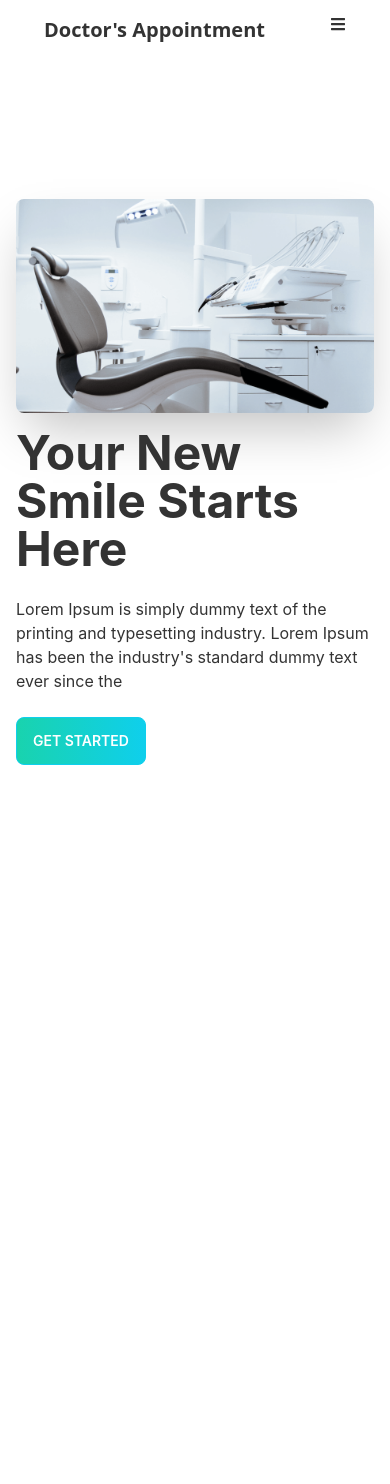
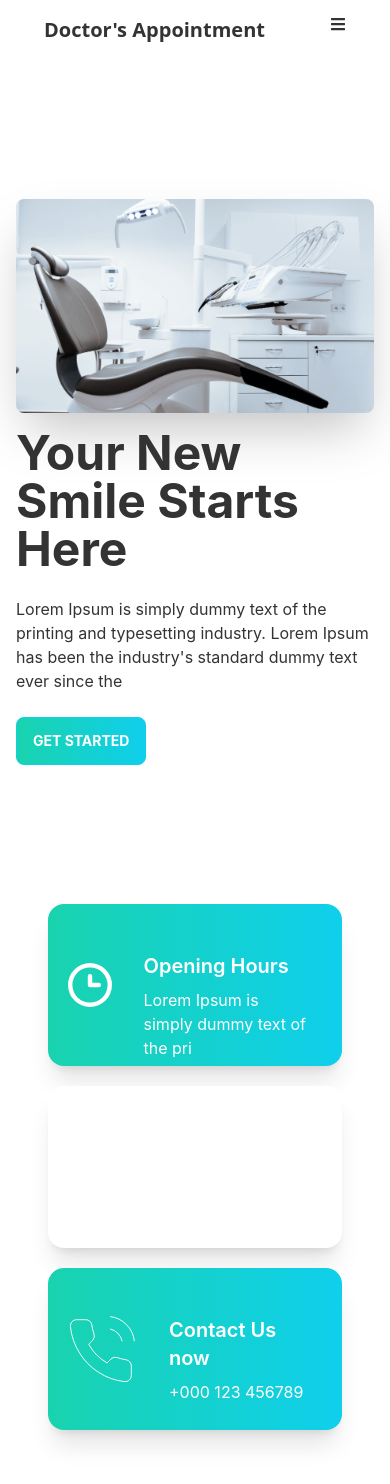
Before and after one commit to Eity2021/Doctor-Appoinment-project-Client, a React (Create React App) app: page / in a window 390 px wide. Shown: the top 1484 px of the page. Before the commit the page ends 904 px from the top, so only its background shows below. Built offline with nearby package versions, Linux system fonts and the light colour scheme.

Commit message:
make info and infoCard component & complete design and responsive

```diff
--- a/src/Doctor/Home/Banner/Banner.js
+++ b/src/Doctor/Home/Banner/Banner.js
@@ -7,14 +7,14 @@ const Banner = () => {
         <div class="hero-content flex-col lg:flex-row-reverse ">
           <img
             src={chair}
-            class="lg:max-w-xl  rounded-lg shadow-2xl"
+            className="lg:max-w-xl  rounded-lg shadow-2xl"
           />
           <div>
             <h1 class="text-5xl font-bold">Your New Smile Starts Here</h1>
             <p class="py-6">
             Lorem Ipsum is simply dummy text of the printing and typesetting industry. Lorem Ipsum has been the industry's standard dummy text ever since the
             </p>
-            <button class="btn btn-primary bg-gradient-to-r from-secondary text-info">GET STARTED</button>
+            <button class="btn btn-primary bg-gradient-to-r from-secondary to primary text-info uppercase font-bold">get started</button>
           </div>
         </div>
       </div>
--- a/src/Doctor/Home/Home.js
+++ b/src/Doctor/Home/Home.js
@@ -1,12 +1,14 @@
 import React from "react";
 import Header from "../Share/Header/Header";
 import Banner from "./Banner/Banner";
+import Info from './Info/Info';
 
 const Home = () => {
   return (
     <div>
       <Header></Header>
       <Banner></Banner>
+      <Info></Info>
     </div>
   );
 };
--- /dev/null
+++ b/src/Doctor/Home/Info/Info.js
@@ -0,0 +1,31 @@
+import React from "react";
+import InfoCard from "../InfoCard/InfoCard";
+import clock from "../../icons/clock.svg";
+import marker from "../../icons/marker.svg";
+import phone from "../../icons/phone.svg";
+const Info = () => {
+  return (
+    <div className="grid grid-cols-1 md:grid-cols-2 lg:grid-cols-3 gap-5 px-12 mb-24">
+      <InfoCard
+        carTitle="Opening Hours"
+        cardInfo="Lorem Ipsum is simply dummy text of the pri"
+        img={clock}
+        bgColor="bg-gradient-to-r from-secondary to-primary"
+      ></InfoCard>
+      <InfoCard
+        carTitle="Visit our location"
+        cardInfo="Brooklyn, NY 10036, United States"
+        img={marker}
+        bgColor="bg-accent"
+      ></InfoCard>
+      <InfoCard
+        carTitle="Contact Us now"
+        cardInfo="+000 123 456789"
+        img={phone}
+        bgColor="bg-gradient-to-r from-secondary to-primary"
+      ></InfoCard>
+    </div>
+  );
+};
+
+export default Info;
--- /dev/null
+++ b/src/Doctor/Home/InfoCard/InfoCard.js
@@ -0,0 +1,20 @@
+import React from "react";
+
+const InfoCard = ({img,carTitle, cardInfo,bgColor}) => {
+  return (
+    <div>
+      <div class={`card card-side bg-base-100 shadow-xl ${bgColor} h-[162px]`}>
+        <figure className="pl-5">
+          <img src={img} alt="img" />
+        </figure>
+        <div class="card-body font-info mt-4">
+          <h2 class="card-title text-info">{carTitle}</h2>
+          <p className="text-info">{cardInfo}</p>
+
+        </div>
+      </div>
+    </div>
+  );
+};
+
+export default InfoCard;
--- a/tailwind.config.js
+++ b/tailwind.config.js
@@ -13,7 +13,7 @@ module.exports = {
         mytheme: {
           primary: "#0FCFEC",
           secondary: "#19D3AE",
-          accent: "#37cdbe",
+          accent: "#3A4256",
           neutral: "#647393",
           "base-100": "#ffffff",
           "info": "#fff",
```
